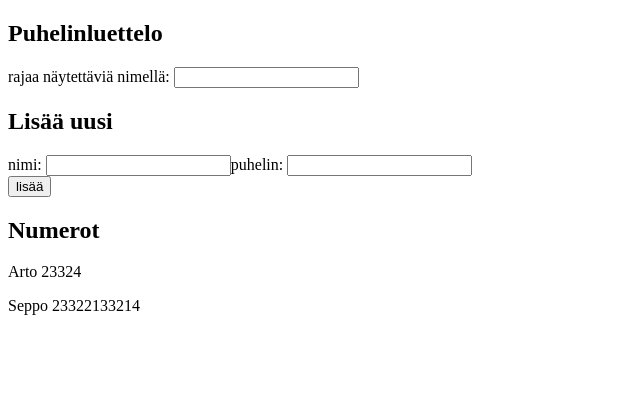
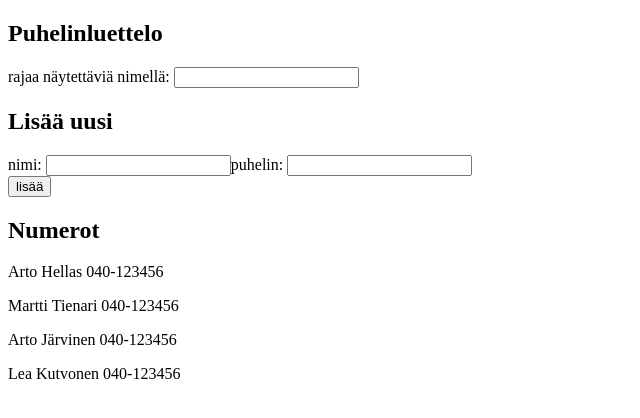
Before and after one commit to aleksiliu/full-stack-course, a React (Create React App) app in the folder osa2/puhelinluettelo/: page / in a window 1280 px wide. Shown: the top 418 px of the page, without its empty margins (0-640 px from the left). Built offline with nearby package versions, Linux system fonts and the light colour scheme; data requests are answered from the project's data file; the HTML template or start-up script is replaced by a standard one.

Commit message:
Add axios and fetch data

```diff
--- /dev/null
+++ b/osa2/puhelinluettelo/db.json
@@ -0,0 +1,24 @@
+{
+  "persons": [
+    {
+      "name": "Arto Hellas",
+      "number": "040-123456",
+      "id": 1
+    },
+    {
+      "name": "Martti Tienari",
+      "number": "040-123456",
+      "id": 2
+    },
+    {
+      "name": "Arto Järvinen",
+      "number": "040-123456",
+      "id": 3
+    },
+    {
+      "name": "Lea Kutvonen",
+      "number": "040-123456",
+      "id": 4
+    }
+  ]
+}
--- a/osa2/puhelinluettelo/package.json
+++ b/osa2/puhelinluettelo/package.json
@@ -3,6 +3,7 @@
   "version": "0.1.0",
   "private": true,
   "dependencies": {
+    "axios": "^0.18.0",
     "react": "^16.8.6",
     "react-dom": "^16.8.6",
     "react-scripts": "2.1.8"
--- a/osa2/puhelinluettelo/src/App.js
+++ b/osa2/puhelinluettelo/src/App.js
@@ -1,31 +1,27 @@
-import React, { useState } from 'react';
+import React, { useState, useEffect } from 'react';
+import axios from 'axios';
 
 const App = () => {
-  const [persons, setPersons] = useState([
-    {
-      name: 'Arto',
-      phone: '23324',
-      id: 1
-    },
-    {
-      name: 'Seppo',
-      phone: '23322133214',
-      id: 2
-    }
-  ]);
+  const [persons, setPersons] = useState([]);
   const [newName, setNewName] = useState('');
   const [newPhone, setPhoneNumber] = useState('');
   const [filterString, setFilterString] = useState('');
 
+  useEffect(() => {
+    axios.get('http://localhost:3001/persons').then(response => {
+      setPersons(response.data);
+    });
+  }, []);
+
   const handleSubmit = e => {
     e.preventDefault();
 
-    if (persons.some(person => person.name.toUpperCase() === newName.toUpperCase())) {
+    if (persons.some(person => person.name.toLowerCase() === newName.toLowerCase())) {
       alert(`${newName.charAt(0).toUpperCase() + newName.slice(1)} on jo luettelossa`);
     } else {
       const personObject = {
         name: newName,
-        phone: newPhone,
+        number: newPhone,
         id: persons.length + 1
       };
       setPersons(persons.concat(personObject));
@@ -54,10 +50,10 @@ const App = () => {
       <h2>Numerot</h2>
       <div>
         {persons
-          .filter(x => x.name.toLowerCase().includes(filterString.toLowerCase()))
+          .filter(person => person.name.toLowerCase().includes(filterString.toLowerCase()))
           .map(person => (
             <p key={person.id}>
-              {person.name} {person.phone}
+              {person.name} {person.number}
             </p>
           ))}
       </div>
```
Also changed, not shown: 1 other file (tests, documents, lock files or other folders).
